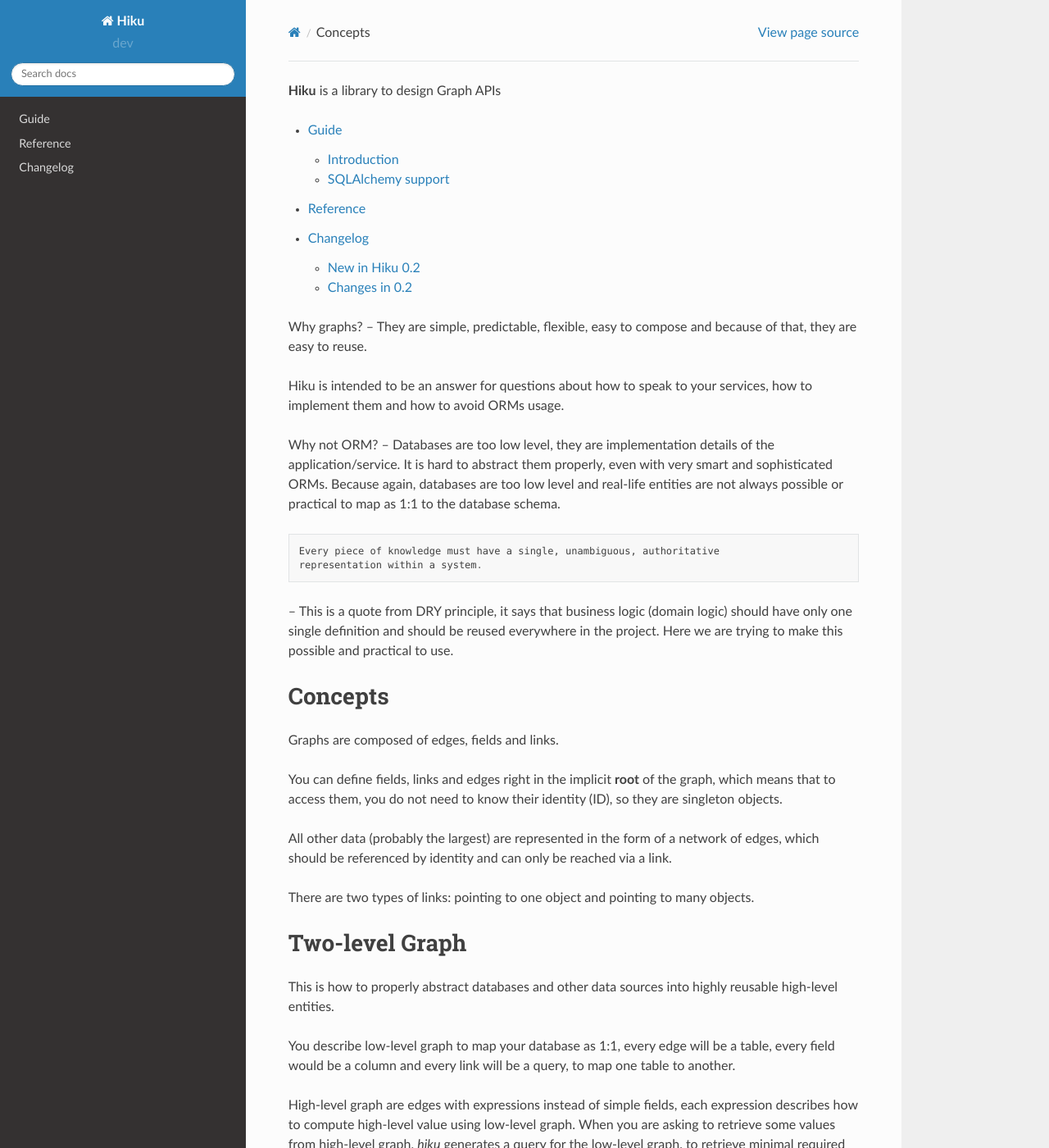
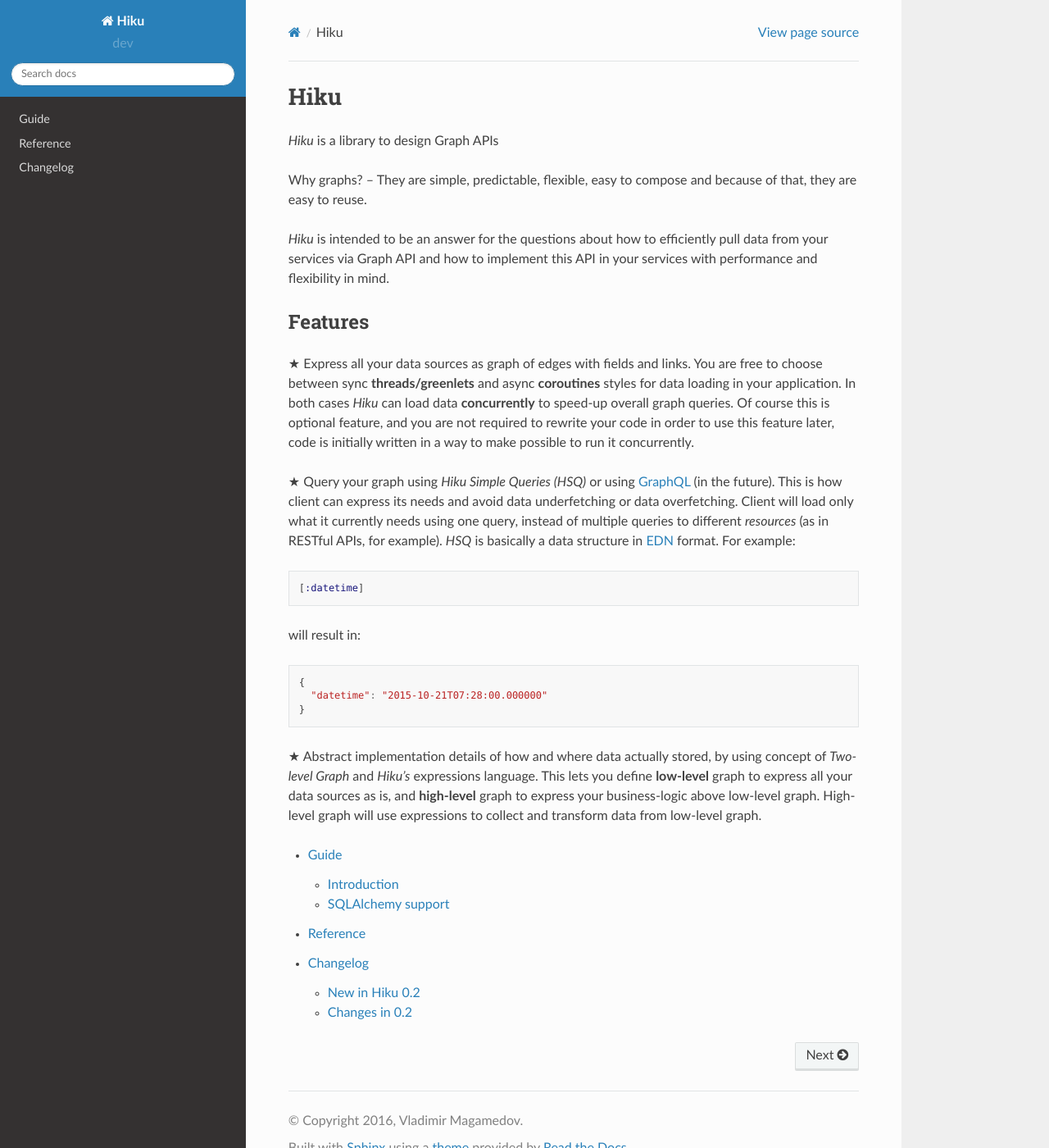
Before and after one commit to evo-company/hiku, a Sphinx documentation site: the page built from docs/index.rst, in a window 1280 px wide and 1400 px high. Shown: the whole window at 82% size. Built offline with Sphinx 7.4.7 and the Read the Docs theme 2.0.0, drawn with Linux system fonts in a browser that asks for light colours; some of the changed text lies outside the part shown.

Commit message:
Updated documentation main page

```diff
--- a/docs/index.rst
+++ b/docs/index.rst
@@ -1,61 +1,58 @@
-**Hiku** is a library to design Graph APIs
+Hiku
+====
 
-.. toctree::
-   :maxdepth: 2
-
-   guide/index
-   reference/index
-   changelog/index
+`Hiku` is a library to design Graph APIs
 
 Why graphs? – They are simple, predictable, flexible, easy to compose and
 because of that, they are easy to reuse.
 
-Hiku is intended to be an answer for questions about how to speak to your
-services, how to implement them and how to avoid ORMs usage.
+`Hiku` is intended to be an answer for the questions about how to efficiently
+pull data from your services via Graph API and how to implement this API
+in your services with performance and flexibility in mind.
 
-Why not ORM? – Databases are too low level, they are implementation details of the
-application/service. It is hard to abstract them properly, even with very smart and
-sophisticated ORMs. Because again, databases are too low level and real-life
-entities are not always possible or practical to map as 1:1 to the database schema.
-
-::
-
-    Every piece of knowledge must have a single, unambiguous, authoritative
-    representation within a system.
-
-– This is a quote from DRY principle, it says that
-business logic (domain logic) should have only one single definition and
-should be reused everywhere in the project. Here we are trying to make this possible
-and practical to use.
-
-Concepts
+Features
 ~~~~~~~~
 
-Graphs are composed of edges, fields and links.
+★ Express all your data sources as graph of edges with fields and links.
+You are free to choose between sync **threads/greenlets** and async
+**coroutines** styles for data loading in your application. In both cases
+`Hiku` can load data **concurrently** to speed-up overall graph queries.
+Of course this is optional feature, and you are not required to rewrite
+your code in order to use this feature later, code is initially written
+in a way to make possible to run it concurrently.
 
-You can define fields, links and edges right in the implicit **root** of the
-graph, which means that to access them, you do not need to know their
-identity (ID), so they are singleton objects.
+★ Query your graph using `Hiku Simple Queries (HSQ)` or using GraphQL_
+(in the future). This is how client can express its needs and avoid
+data underfetching or data overfetching. Client will load only what
+it currently needs using one query, instead of multiple queries to
+different *resources* (as in RESTful APIs, for example). `HSQ` is
+basically a data structure in EDN_ format. For example:
 
-All other data (probably the largest) are represented in the form of a
-network of edges, which should be referenced by identity and can only
-be reached via a link.
+.. code-block:: clojure
 
-There are two types of links: pointing to one object and pointing
-to many objects.
+    [:datetime]
 
-Two-level Graph
-~~~~~~~~~~~~~~~
+will result in:
 
-This is how to properly abstract databases and other data sources into highly
-reusable high-level entities.
+.. code-block:: javascript
 
-You describe low-level graph to map your database as 1:1, every edge will be
-a table, every field would be a column and every link will be a query,
-to map one table to another.
+    {
+      "datetime": "2015-10-21T07:28:00.000000"
+    }
 
-High-level graph are edges with expressions instead of simple fields,
-each expression describes how to compute high-level value using low-level graph. When you
-are asking to retrieve some values from high-level graph, `hiku` generates a
-query for the low-level graph, to retrieve minimal required data from database
-to compute expressions in high-level graph.
+★ Abstract implementation details of how and where data actually stored,
+by using concept of `Two-level Graph` and `Hiku's` expressions language.
+This lets you define **low-level** graph to express all your data
+sources as is, and **high-level** graph to express your business-logic
+above low-level graph. High-level graph will use expressions to collect
+and transform data from low-level graph.
+
+.. toctree::
+    :maxdepth: 2
+
+    guide/index
+    reference/index
+    changelog/index
+
+.. _GraphQL: http://facebook.github.io/graphql/
+.. _EDN: https://github.com/edn-format/edn
```
